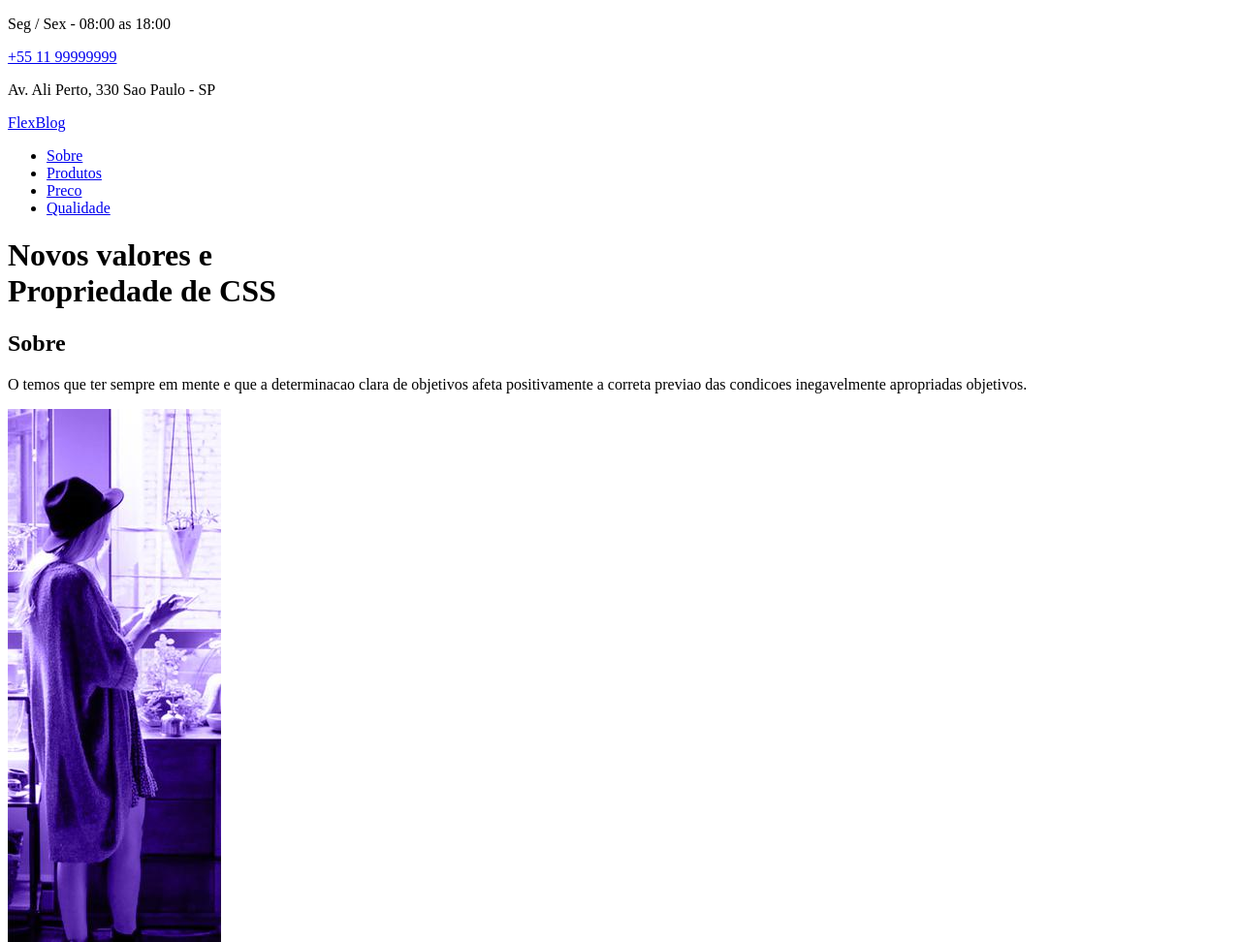
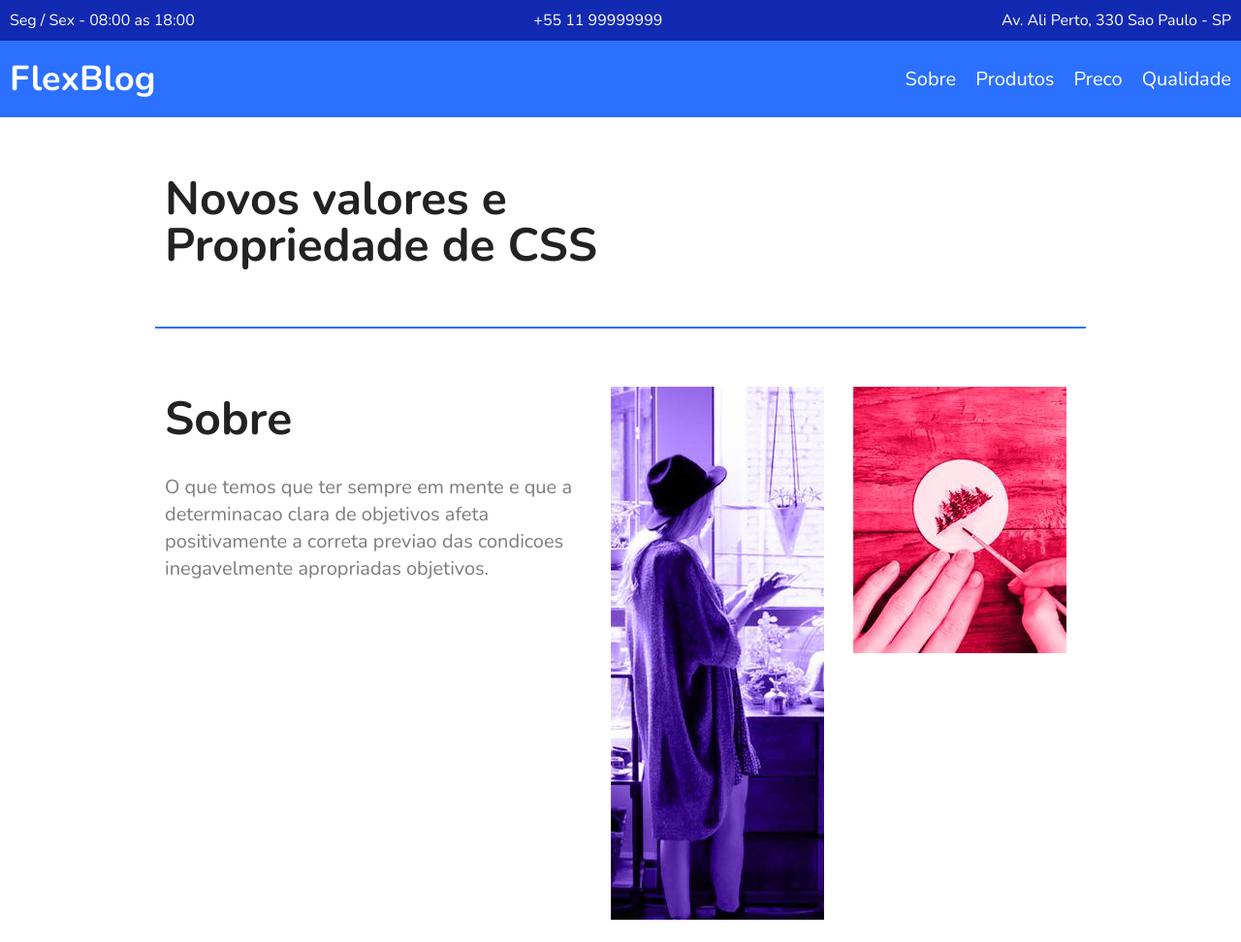
Before and after one commit to Hitallo-moreira/Flexblog, a plain HTML site: page index.html in a window 1280 px wide. Shown: the top 972 px of the page at 97% size. Drawn offline with nearby package versions, Linux system fonts and the light colour scheme.

Commit message:
Estilo Sobre e produtos

```diff
--- a/css/styles.css
+++ b/css/styles.css
@@ -1 +1,177 @@
 @import url('https://fonts.googleapis.com/css2?family=Nunito:ital,wght@0,400;0,700;1,400&display=swap');
+
+body, h1, h2, p, ul, li , a {
+    margin: 0;
+    padding: 0;
+}
+
+body {
+    font-family: "Nunito", Helvetica, Arial, sans-serif;
+    color: #222222;
+}
+
+ul {
+    list-style: none;
+}
+
+a {
+    text-decoration: none;
+}
+
+img {
+    display: block;
+    max-width: 100%;
+}
+
+* {
+    box-sizing: border-box;
+}
+
+/*Superinfo*/
+
+.superinfo-bg {
+    background-color: #122ab2;
+    color: white;
+}
+
+.superinfo {
+    min-width: 960px;
+    margin: 0 auto;
+    display: flex;
+    justify-content: space-between;
+    flex-wrap: wrap;
+    padding-top: 10px;
+}
+
+.superinfo p, .superinfo a {
+    margin: 0 10px 10px 10px;
+}
+
+.superinfo a {
+    color: white;
+}
+
+
+/*Menu*/
+
+.menu-bg {
+    background: #2c70ff;
+}
+
+.menu {
+    min-width: 960px;
+    margin: 0 auto;
+    padding: 15px 0;
+    display: flex;
+    flex-wrap: wrap;
+    justify-content: space-between;
+    align-items: center;
+}
+
+.menu a {
+    color: white;
+}
+
+.menu-logo a {
+    font-size: 2.25em;
+    font-weight: bold;
+    margin: 0 10px;
+}
+
+.menu-nav ul {
+    display: flex;
+    flex-wrap: wrap;
+}
+
+.menu-nav a {
+    font-size: 1.25em;
+    display: block;
+    padding: 10px;
+}
+
+.menu-nav a:hover {
+    color: #122ab2;
+}
+
+.introducao {
+    font-size: 3em;
+    line-height: 1;
+    max-width: 960px;
+    margin: 0 auto;
+    padding: 60px 10px;
+}
+
+/*Sobre*/
+
+.sobre {
+    border-top: 2px solid #2c70ff;
+    border-bottom: 2px solid #2c70ff;
+    max-width: 960px;
+    margin: 0 auto;
+    padding: 60px 0;
+    display: flex;
+    flex-wrap: wrap;
+}
+
+.sobre-info {
+    flex: 2 1 300px;
+    margin: 0 10px;
+}
+
+.sobre-info h1 {
+    font-size: 3em;
+    margin-bottom: .5em;
+}
+
+.sobre-info p {
+    font-size: 1.25em;
+    line-height: 1.4;
+    margin-bottom: 1em;
+    color: #7c7c7c;
+}
+.sobre-img  {
+    flex: 1 1 160px;
+    margin: 0 10px;
+}
+
+/*Produtos*/
+
+.produtos {
+    max-width: 960px;
+    margin: 60px auto;
+}
+
+.produtos h1 {
+    font-size: 3em;
+    margin: 0 10px 60px 10px;
+}
+
+.produtos-container {
+    display: flex;
+    flex-wrap: wrap;
+    align-items: flex-end;
+}
+
+.produtos-item {
+    flex: 1 1 175px;
+    margin: 10px;
+}
+
+.produtos-item h2 {
+    font-size: 3em;
+    color: #a4a4a4;
+    background: #f7f7f7;
+    padding: 60px 20px;
+}
+
+.purple {
+    border-top: 8px solid #ae81ff;
+}
+
+.pink {
+    border-top: 8px solid #f9265e;
+}
+
+.blue {
+    border-top: 8px solid #66d9eb;
+}
--- a/index.html
+++ b/index.html
@@ -5,6 +5,7 @@
     <meta http-equiv="X-UA-Compatible" content="IE=edge">
     <meta name="viewport" content="width=device-width, initial-scale=1.0">
     <link rel="stylesheet" type="text/css" href="css/styles.css">
+    <link rel="stylesheet" href="css/colors.scss">
     <title>FlexBlog</title>
 </head>
 <body>
@@ -21,7 +22,7 @@
             <div class="menu-logo">
                 <a href="#">FlexBlog</a>
             </div>
-            <nav>
+            <nav class="menu-nav">
                 <ul>
                     <li><a href="#sobre">Sobre</a></li>
                     <li><a href="#produtos">Produtos</a></li>
@@ -37,7 +38,7 @@
         <div class="sobre-info">
             <h1>Sobre</h1>
             <p>
-                O temos que ter sempre em mente e que a determinacao clara de objetivos afeta positivamente a correta previao das condicoes inegavelmente apropriadas objetivos.
+                O que temos que ter sempre em mente e que a determinacao clara de objetivos afeta positivamente a correta previao das condicoes inegavelmente apropriadas objetivos.
             </p>
         </div>
         <div class="sobre-img">
@@ -46,6 +47,7 @@
         <div class="sobre-img">
             <img src="img/sobre2.jpg" alt="Sobre 2">
         </div>
+    </section>
 
         <section class="produtos" id="produtos">
             <h1>Produtos</h1>
```
